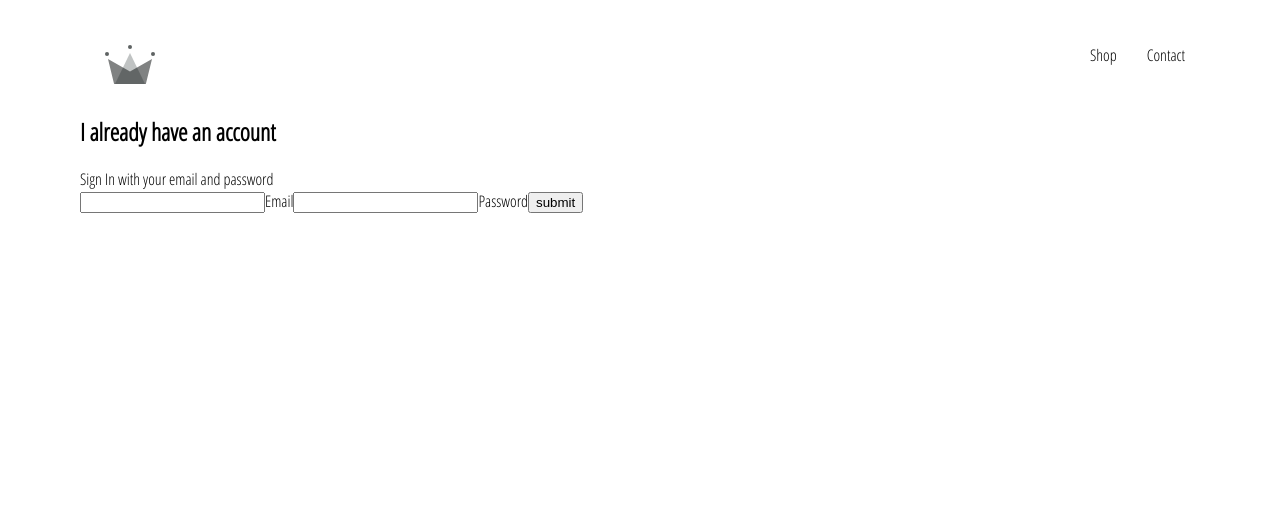
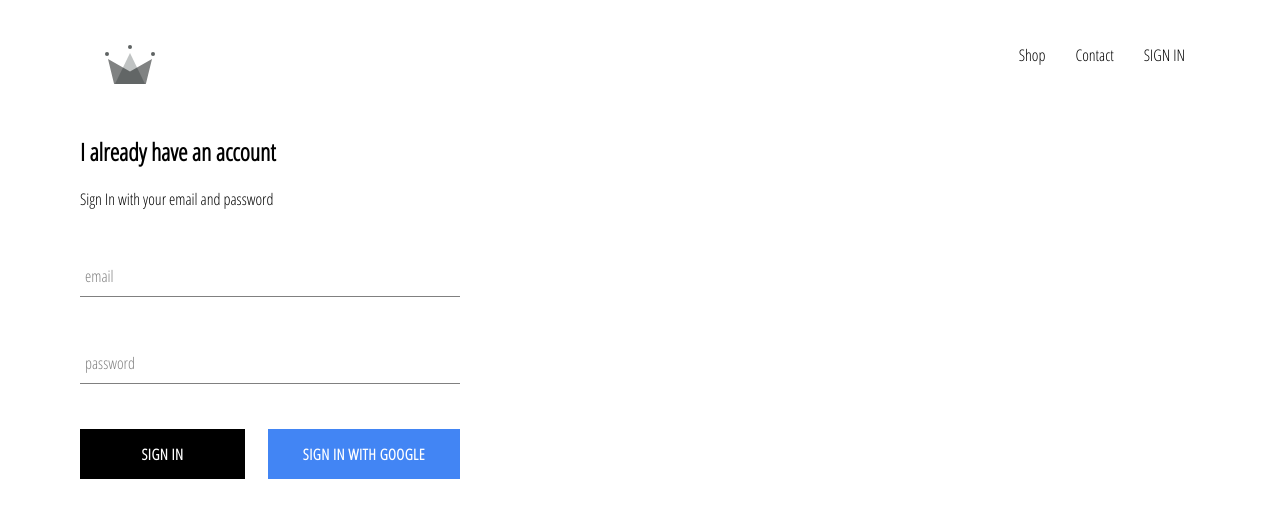
Before and after one commit to anand346/crwn-clothing, a React (Create React App) app: page /signin in a window 1280 px wide. Shown: the top 518 px of the page. Built offline with nearby package versions, Linux system fonts and the light colour scheme; no server answers; a web font is replaced by a local one.

Commit message:
added signin with google feature integrated firebase

```diff
--- a/package.json
+++ b/package.json
@@ -6,6 +6,7 @@
     "@testing-library/jest-dom": "^5.11.4",
     "@testing-library/react": "^11.1.0",
     "@testing-library/user-event": "^12.1.10",
+    "firebase": "^9.0.0",
     "node-sass": "^6.0.1",
     "react": "^17.0.2",
     "react-dom": "^17.0.2",
--- a/src/App.css
+++ b/src/App.css
@@ -6,3 +6,6 @@ a{
     text-decoration: none;
     color:black;
 }
+*{
+    box-sizing: border-box;
+}
--- a/src/App.js
+++ b/src/App.js
@@ -1,9 +1,11 @@
+import React from 'react';
 import logo from './logo.svg';
 import './App.css';
 import { Homepage } from './pages/homepage/homepage.component';
 import  ShopPage  from './pages/shop/shop.component';
 import Header from './components/header/header.component';
 import SignInAndSignUp from './pages/sign-in-and-sign-up/sign-in-and-sign-up.component';
+import {auth} from './firebase/firebase.utils';
 import {Switch,Route,Link} from 'react-router-dom';
 
 const HatsPage = () =>{
@@ -15,10 +17,27 @@ const HatsPage = () =>{
   )
 }
 
-function App() {
+class App extends React.Component {
+  constructor(){
+    super();
+    this.state = {
+      currentUser : null
+    }
+  }
+  unsubscribeFromAuth = null;
+  componentDidMount(){
+   this.unsubscribeFromAuth = auth.onAuthStateChanged(user => {
+      this.setState({currentUser:user});
+      console.log(user);
+    })
+  }
+  componentWillUnmount(){
+    this.unsubscribeFromAuth();
+  }
+  render(){
     return (
       <div >
-      <Header />
+        <Header currentUser = {this.state.currentUser} />
         <Switch>
           <Route exact path = "/" component = {Homepage}></Route>
           <Route exact path = "/shop" component = {ShopPage}></Route>
@@ -27,5 +46,6 @@ function App() {
       </div>
     );
   }
+}
 
 export default App;
--- /dev/null
+++ b/src/components/custom-button/custom-button.component.jsx
@@ -0,0 +1,10 @@
+import React from 'react';
+import './custom-button.styles.scss';
+
+const CustomButton = ({children ,isGoogleSignIn, ...otherProps}) => (
+    <button className = {`${isGoogleSignIn ? 'google-sign-in' : ''} custom-button`} {...otherProps}>
+        {children}
+    </button>
+)
+
+export default CustomButton;
--- /dev/null
+++ b/src/components/custom-button/custom-button.styles.scss
@@ -0,0 +1,31 @@
+.custom-button {
+    min-width: 165px;
+    width: auto;
+    height: 50px;
+    letter-spacing: 0.5px;
+    line-height: 50px;
+    padding: 0 35px 0 35px;
+    font-size: 15px;
+    background-color: black;
+    color: white;
+    text-transform: uppercase;
+    font-family: 'Open Sans Condensed';
+    font-weight: bolder;
+    border: none;
+    cursor: pointer;
+
+    &:hover {
+      background-color: white;
+      color: black;
+      border: 1px solid black;
+    }
+    &.google-sign-in {
+      background-color: #4285f4;
+      color : white;
+
+      &:hover{
+        background-color:#357ae8;
+        border:none;
+      }
+    }
+  }
--- /dev/null
+++ b/src/components/form-input/form-input.component.jsx
@@ -0,0 +1,15 @@
+import React from 'react';
+import './form-input.styles.scss';
+
+const FormInput = ({handleChange,label,...otherProps}) =>(
+    <div className="group">
+        <input type="text" className="form-input" onChange = {handleChange} {...otherProps} />
+        {
+            label ?
+            (<label className = {`${otherProps.value.length ? 'shrink' : null } form-input-label`} >{label}</label>)
+            : null
+        }
+    </div>
+)
+
+export default FormInput;
--- /dev/null
+++ b/src/components/form-input/form-input.styles.scss
@@ -0,0 +1,54 @@
+$sub-color: grey;
+$main-color: black;
+
+@mixin shrinkLabel {
+  top: -14px;
+  font-size: 12px;
+  color: $main-color;
+}
+
+.group {
+  position: relative;
+  margin: 45px 0;
+
+  .form-input {
+    background: none;
+    background-color: white;
+    color: $sub-color;
+    font-size: 18px;
+    padding: 10px 10px 10px 5px;
+    display: block;
+    width: 100%;
+    border: none;
+    border-radius: 0;
+    border-bottom: 1px solid $sub-color;
+    margin: 25px 0;
+
+    &:focus {
+      outline: none;
+    }
+
+    &:focus ~ .form-input-label {
+      @include shrinkLabel();
+    }
+  }
+
+  input[type='password'] {
+    letter-spacing: 0.3em;
+  }
+
+  .form-input-label {
+    color: $sub-color;
+    font-size: 16px;
+    font-weight: normal;
+    position: absolute;
+    pointer-events: none;
+    left: 5px;
+    top: 10px;
+    transition: 300ms ease all;
+
+    &.shrink {
+      @include shrinkLabel();
+    }
+  }
+}
--- a/src/components/header/header.component.jsx
+++ b/src/components/header/header.component.jsx
@@ -1,9 +1,10 @@
 import React from 'react';
 import {Link} from 'react-router-dom';
+import {auth} from '../../firebase/firebase.utils';
 import {ReactComponent as Logo} from '../../assets/crown.svg';
 import './header.styles.scss';
 
-const Header = () => (
+const Header = ({currentUser}) => (
     <div className='header'>
         <Link className = 'logo-container' to = "/">
             <Logo className = 'logo' />
@@ -11,6 +12,11 @@ const Header = () => (
         <div className='options'>
             <Link to = '/shop' className = 'option'>Shop</Link>
             <Link to = '/cart' className = 'option'>Contact</Link>
+            {
+                currentUser ?
+                (<div className = 'option' onClick = {() => auth.signOut()}>SIGN OUT</div>)
+                : (<Link className = 'option' to = '/signin' >SIGN IN</Link>)
+            }
         </div>
     </div>
 )
--- a/src/components/header/header.styles.scss
+++ b/src/components/header/header.styles.scss
@@ -20,6 +20,7 @@
 
       .option {
         padding: 10px 15px;
+        cursor:pointer;
       }
     }
   }
--- a/src/components/sign-in/sign-in.component.jsx
+++ b/src/components/sign-in/sign-in.component.jsx
@@ -1,5 +1,8 @@
 import React from 'react';
 import './sign-in.styles.scss';
+import FormInput from '../form-input/form-input.component';
+import CustomButton from '../custom-button/custom-button.component';
+import {SignInWithGoogle} from '../../firebase/firebase.utils';
 
 class SignIn extends React.Component{
     constructor(props){
@@ -25,12 +28,12 @@ class SignIn extends React.Component{
                 <h2>I already have an account</h2>
                 <span>Sign In with your email and password</span>
                 <form onSubmit = {this.handleSubmit}>
-                    <input onChange = {this.handleChange} type="email" name="email" value = {this.state.email} required/>
-                    <label>Email</label>
-                    <input onChange = {this.handleChange} type="password" name="password" value = {this.state.password} required/>
-                    <label>Password</label>
-
-                    <input type="submit" name="submit" value = "submit" />
+                    <FormInput label = "email" handleChange = {this.handleChange} type="email" name="email" value = {this.state.email} required />
+                    <FormInput label = "password" handleChange = {this.handleChange} type="password" name="password" value = {this.state.password} required />
+                    <div className="buttons">
+                        <CustomButton type="submit" name="submit"  >Sign In</CustomButton>
+                        <CustomButton onClick = {SignInWithGoogle} isGoogleSignIn >Sign In With Google</CustomButton>
+                    </div>
                 </form>
             </div>
         )
--- a/src/components/sign-in/sign-in.styles.scss
+++ b/src/components/sign-in/sign-in.styles.scss
@@ -0,0 +1,13 @@
+.sign-in{
+    width:380px;
+    display:flex;
+    flex-direction:column;
+
+    .title{
+        margin:10px 0;
+    }
+    .buttons{
+        display:flex;
+        justify-content: space-between;
+    }
+}
--- /dev/null
+++ b/src/firebase/firebase.utils.js
@@ -0,0 +1,20 @@
+import firebase from 'firebase/compat/app';
+import 'firebase/compat/firestore';
+import 'firebase/compat/auth';
+const config = {
+    apiKey: "AIzaSyBOlRMTnWAu1HfP6a8eVoCM--L08tuc1nQ",
+    authDomain: "crwn-db-34553.firebaseapp.com",
+    projectId: "crwn-db-34553",
+    storageBucket: "crwn-db-34553.appspot.com",
+    messagingSenderId: "560159226603",
+    appId: "1:560159226603:web:3b2d2e102d1c8f23c09cae"
+  };
+  // Initialize Firebase
+  firebase.initializeApp(config);
+  export const auth = firebase.auth();
+  export const firestore = firebase.firestore();
+  const provider = new firebase.auth.GoogleAuthProvider();
+  provider.setCustomParameters({prompt : 'select_account'});
+  export const SignInWithGoogle = () => auth.signInWithPopup(provider);
+
+  export default firebase;
```
Also changed, not shown: 1 other file (tests, documents, lock files or other folders). Lines whose indentation alone changed are shown as unchanged.
